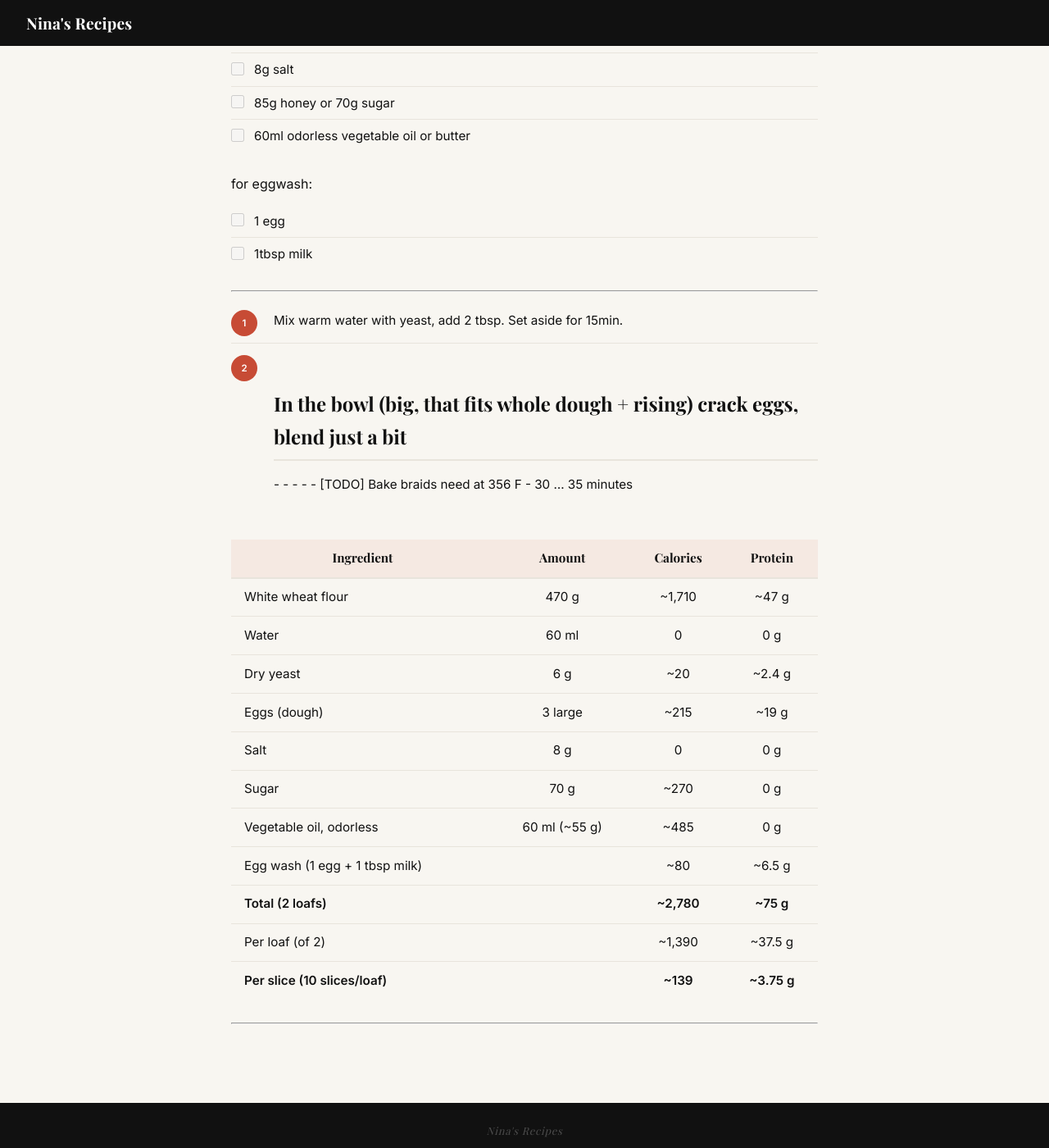
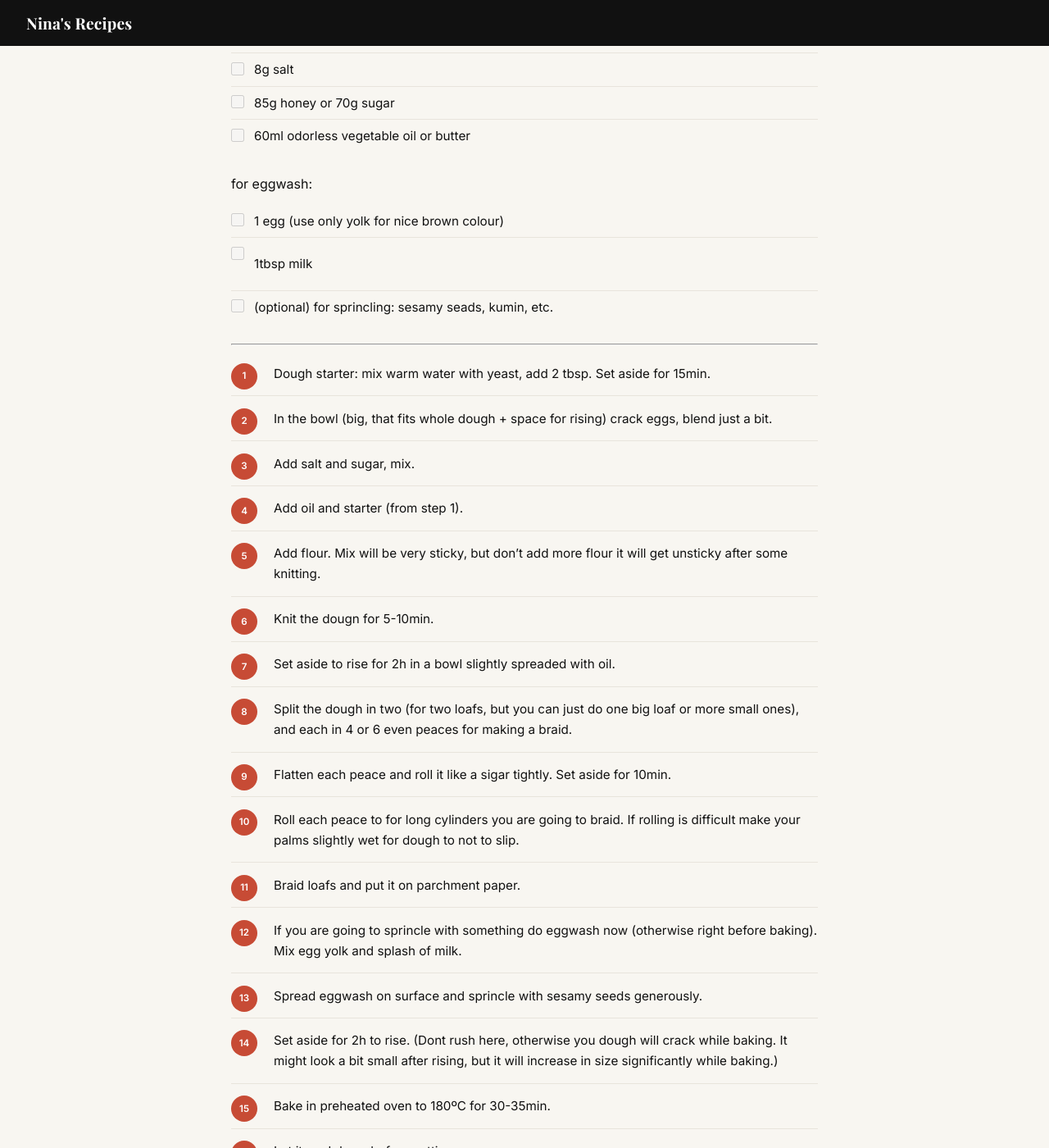
Before and after one commit to usikninam/Nina-s-recipes, a Jekyll site: the page built from Challah.md, in a window 1280 px wide and 1400 px high, scrolled down 3844 px. Shown: the whole window at 82% size. Built offline with Jekyll 4.4.1, drawn with Linux system fonts in a browser that asks for light colours; some web fonts are replaced; comment, search, counter and statistics services are not loaded; some of the changed text lies outside the part shown.

Commit message:
Finish Challah recipe.

```diff
--- a/Challah.md
+++ b/Challah.md
@@ -9,7 +9,7 @@ image: "/img/IMG_9052.png"
 ![](<{{ site.baseurl }}/img/IMG_5239.png>)
 ![](<{{ site.baseurl }}/img/IMG_9052.png>)
 
-<iframe width="560" height="315" src="https://youtu.be/REB52hMF5Zo" title="YouTube video player" frameborder="0" allowfullscreen></iframe>
+<iframe width="560" height="315" src="https://www.youtube.com/embed/REB52hMF5Zo" title="YouTube video player" frameborder="0" allowfullscreen></iframe>
 
 ---
 
@@ -22,22 +22,31 @@ image: "/img/IMG_9052.png"
 - [ ] 60ml odorless vegetable oil or butter
 
 for eggwash:
-- [ ] 1 egg
+- [ ] 1 egg (use only yolk for nice brown colour)
 - [ ] 1tbsp milk
+
+- [ ] (optional) for sprincling: sesamy seads, kumin, etc.
 
 ---
 
-1. Mix warm water with yeast, add 2 tbsp. Set aside for 15min.
-2. In the bowl (big, that fits whole dough + rising) crack eggs, blend just a bit
--
--
--
--
--
--
-[TODO]
-Bake braids need at 356 F - 30 ... 35 minutes
+1. Dough starter: mix warm water with yeast, add 2 tbsp. Set aside for 15min.
+2. In the bowl (big, that fits whole dough + space for rising) crack eggs, blend just a bit.
+3. Add salt and sugar, mix.
+4. Add oil and starter (from step 1).
+5. Add flour. Mix will be very sticky, but don't add more flour it will get unsticky after some knitting.
+6. Knit the dougn for 5-10min.
+7. Set aside to rise for 2h in a bowl slightly spreaded with oil.
+8. Split the dough in two (for two loafs, but you can just do one big loaf or more small ones), and each in 4 or 6 even peaces for making a braid.
+9. Flatten each peace and roll it like a sigar tightly. Set aside for 10min.
+10. Roll each peace to for long cylinders you are going to braid. If rolling is difficult make your palms slightly wet for dough to not to slip.
+11. Braid loafs and put it on parchment paper.
+12. If you are going to sprincle with something do eggwash now (otherwise right before baking). Mix egg yolk and splash of milk.
+13. Spread eggwash on surface and sprincle with sesamy seeds generously.
+14. Set aside for 2h to rise. (Dont rush here, otherwise you dough will crack while baking. It might look a bit small after rising, but it will increase in size significantly while baking.)
+15. Bake in preheated oven to 180ºC for 30-35min.
+16. Let it cool down before cutting
 
+---
 
 | Ingredient | Amount | Calories | Protein |
 |---|---|---|---|
```
